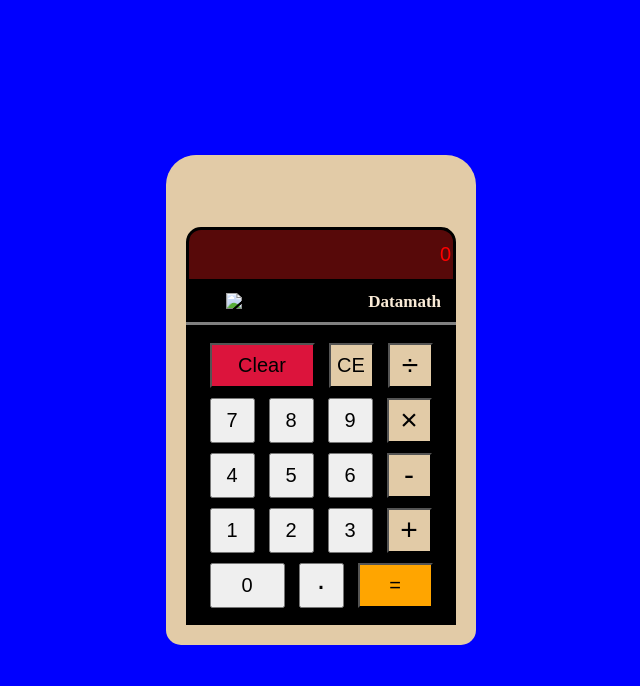
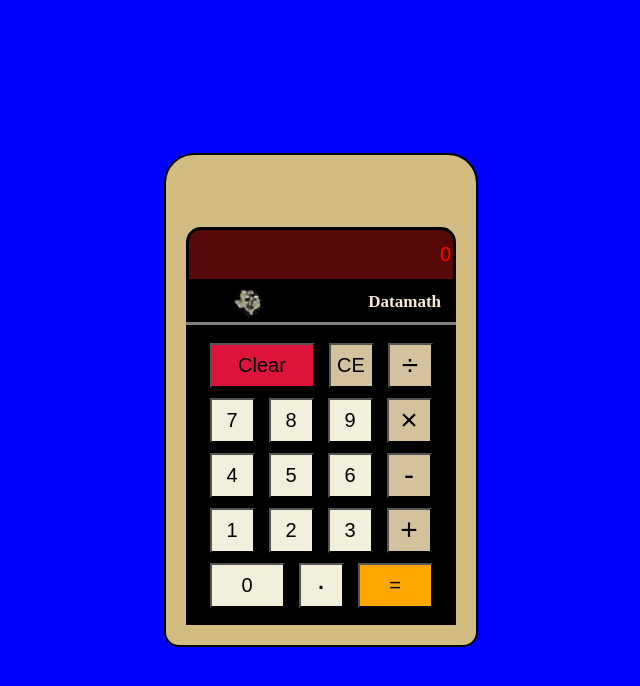
Before and after one commit to andipro101/Project-Calculator, a plain HTML site: page index.html in a window 1280 px wide. Shown: the whole page, without its empty margins (319-959 px from the left). Drawn offline with Linux system fonts and the light colour scheme.

Commit message:
fishing touches

```diff
--- a/index.html
+++ b/index.html
@@ -12,7 +12,7 @@
     <div class="calculator-body">
         <input id="calculator-screen" readonly>
         <div class="calculator-logo">
-            <img src="" alt="test">
+            <img src="logo.png" alt="test">
             <h1>Datamath</h1>
         </div>
         <div class="calculator-background">
--- a/styles.css
+++ b/styles.css
@@ -20,10 +20,11 @@ html, body {
     flex-direction: column;
     justify-content:end;
     align-items: center;
-    background-color: #e2cba7;
+    background-color: #d2bc82;
     height: 490px;
     width: 310px;
     border-radius: 30px 30px 15px 15px;
+    border: 2px solid black;
 
 }
 /* screen */
@@ -59,6 +60,7 @@ html, body {
 
 .calculator-logo img{
     margin-left: 40px;
+    height: 35px;
 }
 
 .calculator-logo h1{
@@ -114,7 +116,7 @@ html, body {
 .buttons .button-row-two #button-multiplication,
 .buttons .button-row-three #button-subtraction,
 .buttons .button-row-four #button-addition{
-    background-color: #e2cba7;
+    background-color: #d4c29e;
 
 }
 
@@ -153,4 +155,5 @@ html, body {
 
 button{
     font-size: 20px;
+    background-color: #f2efdc;
 }
```
Also changed, not shown: logo.png (added).
